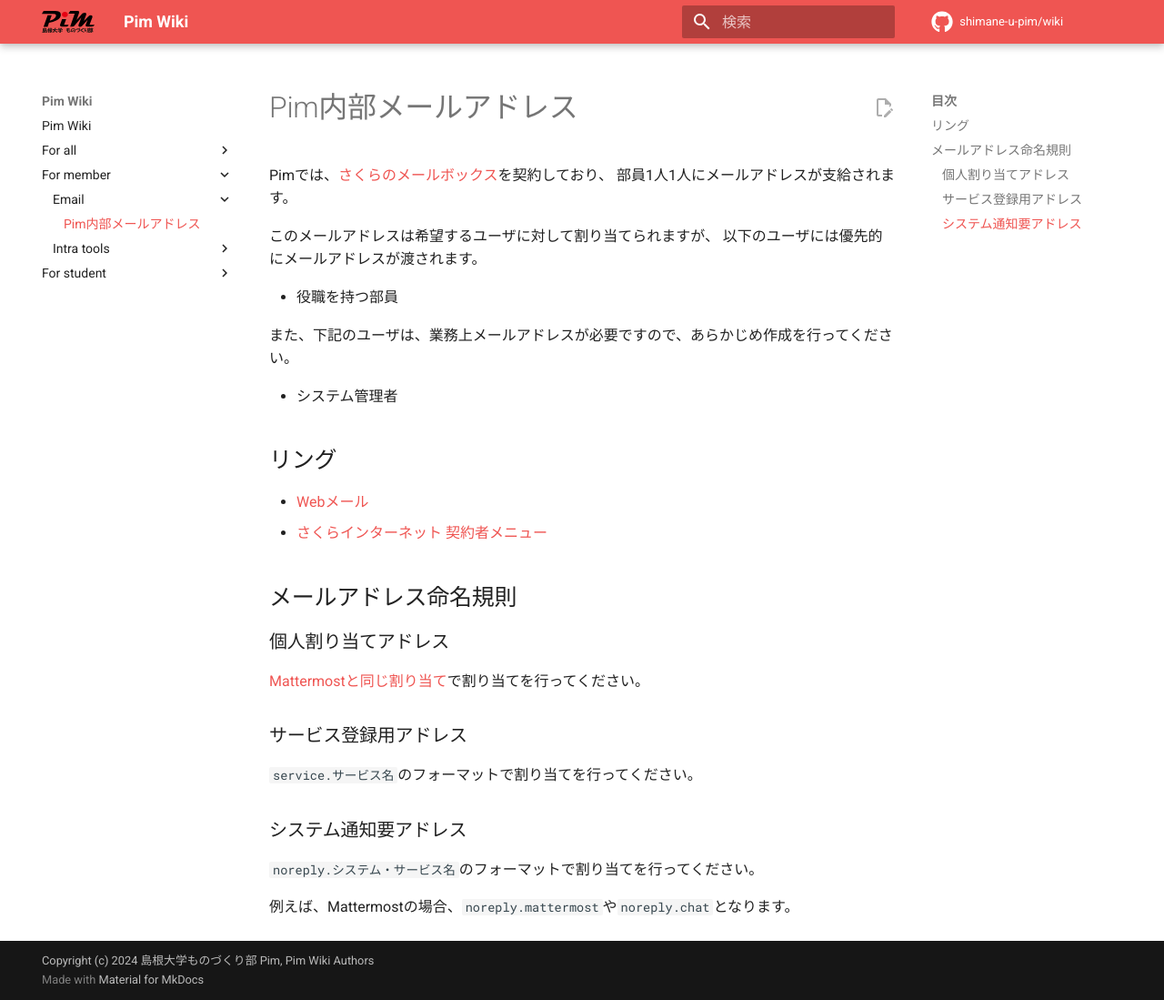
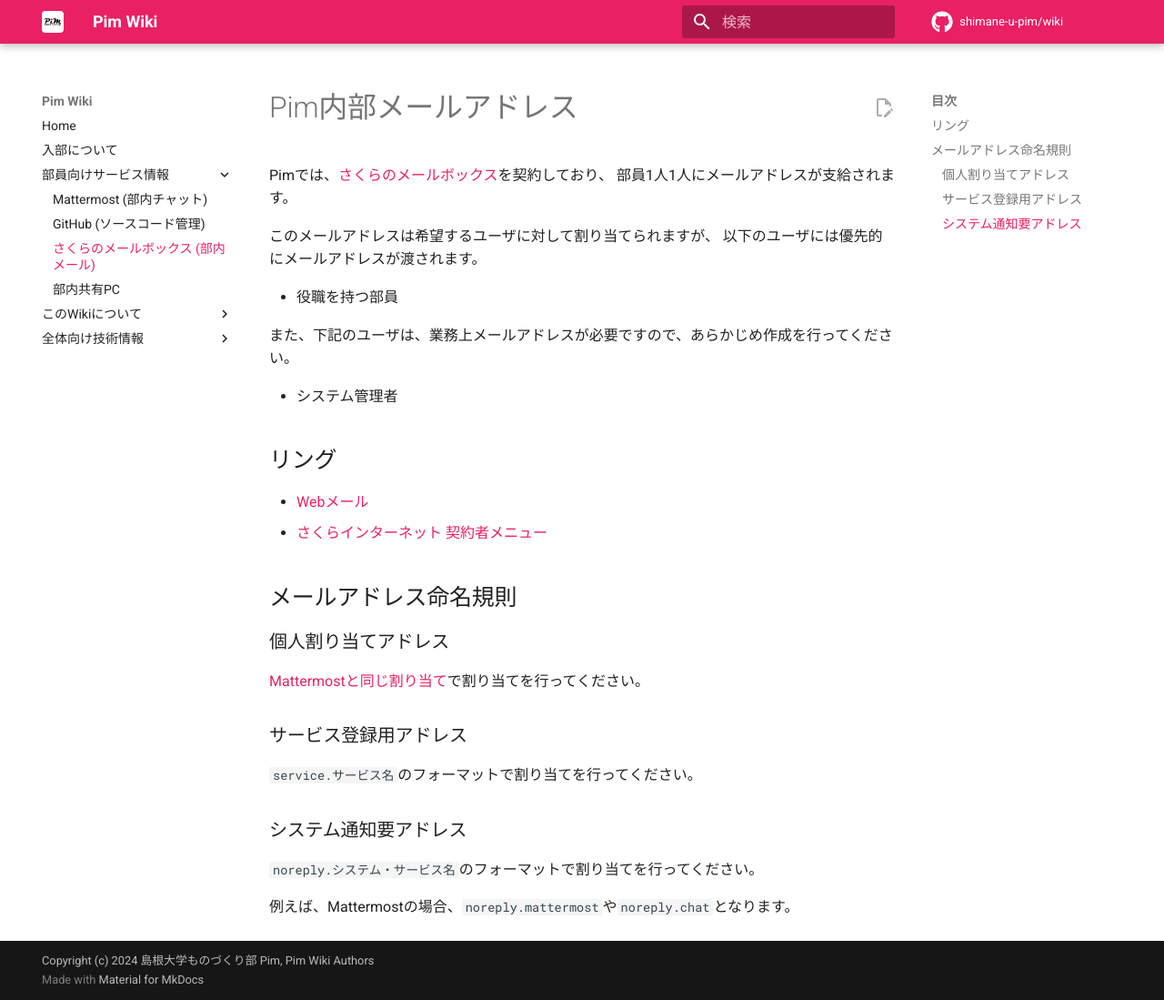
Before and after one commit to shimane-u-pim/wiki, an MkDocs documentation site: the page built from docs/for-member/email/sakura-mail.md, in a window 1280 px wide and 1099 px high. Shown: the whole window at 91% size. Built offline with MkDocs 1.6.1 and Material for MkDocs 9.7.7, drawn with Linux system fonts in a browser that asks for light colours; comment, search, counter and statistics services are not loaded.

Commit message:
Add better nav and logo

```diff
--- a/mkdocs.yml
+++ b/mkdocs.yml
@@ -1,10 +1,11 @@
 site_name: Pim Wiki
-site_url: https://wiki.pim.gr.jp/
+site_url: !ENV [SITE_URL, 'https://wiki.pim.gr.jp/']
 repo_url: https://github.com/shimane-u-pim/wiki
 repo_name: shimane-u-pim/wiki
 edit_uri: edit/master/docs/
 site_author: 島根大学ものづくり部 Pim, Pim Wiki Authors
 copyright: Copyright (c) 2024 島根大学ものづくり部 Pim, Pim Wiki Authors
+use_directory_urls: false
 validation:
   nav:
    omitted_files: info
@@ -46,6 +47,9 @@ markdown_extensions:
   - admonition
   - pymdownx.details
   - pymdownx.superfences
+  - toc:
+      permalink: "#"
+      slugify: !!python/name:markdown.extensions.toc.slugify_unicode
 theme:
   name: material
   icon:
@@ -56,12 +60,25 @@ theme:
       warning: octicons/alert-16
       caution: octicons/stop-16
     repo: fontawesome/brands/github
-  logo: _assets/logo/pimlogo.svg
+  logo: _assets/logo/pimlogo-bg-round.svg
   language: ja
   palette:
-    primary: red
+    primary: pink
   features:
     - content.action.edit
 
 extra_css:
   - "_assets/css/admonitions.css"
+
+nav:
+  - Home: index.md
+  - 入部について: for-student/club/pim/join-pim.md
+  - 部員向けサービス情報:
+    - Mattermost (部内チャット): for-member/intra-tools/mattermost/mattermost.md
+    - GitHub (ソースコード管理): for-member/intra-tools/github-saas/github.md
+    - さくらのメールボックス (部内メール): for-member/email/sakura-mail.md
+    - 部内共有PC: for-member/intra-tools/shared-pc/landing.md
+  - このWikiについて:
+    - Playgrounds: for-all/this-wiki/playground/index.md
+  - 全体向け技術情報:
+    - ソフトウェア: for-all/it/software/index.md
```
Also changed, not shown: docs/for-all/it/software/index.md (added, +4 -0 lines), docs/for-all/it/software/mattermost/index.md (added, +3 -0 lines), docs/for-all/it/software/postgresql/index.md (added, +3 -0 lines), docs/for-all/it/software/postgresql/pg_dump.md (+1 -1 lines), docs/for-all/this-wiki/playground/index.md (added, +3 -0 lines), docs/_assets/logo/pimlogo-bg-round.svg (added), docs/_assets/logo/pimlogo-nosmn.svg (deleted), docs/_assets/logo/pimlogo.svg (deleted).
